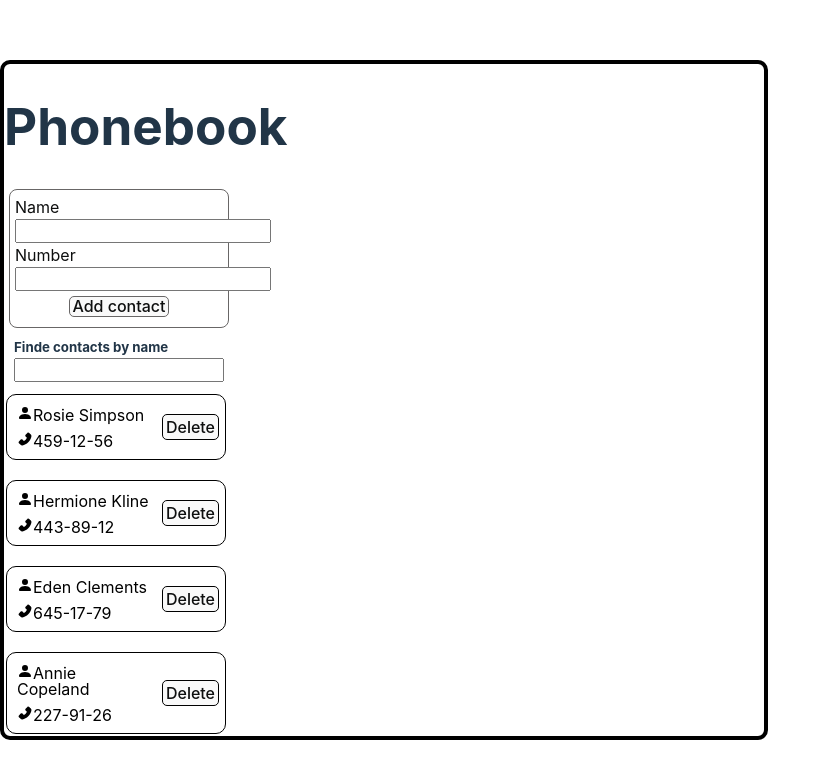
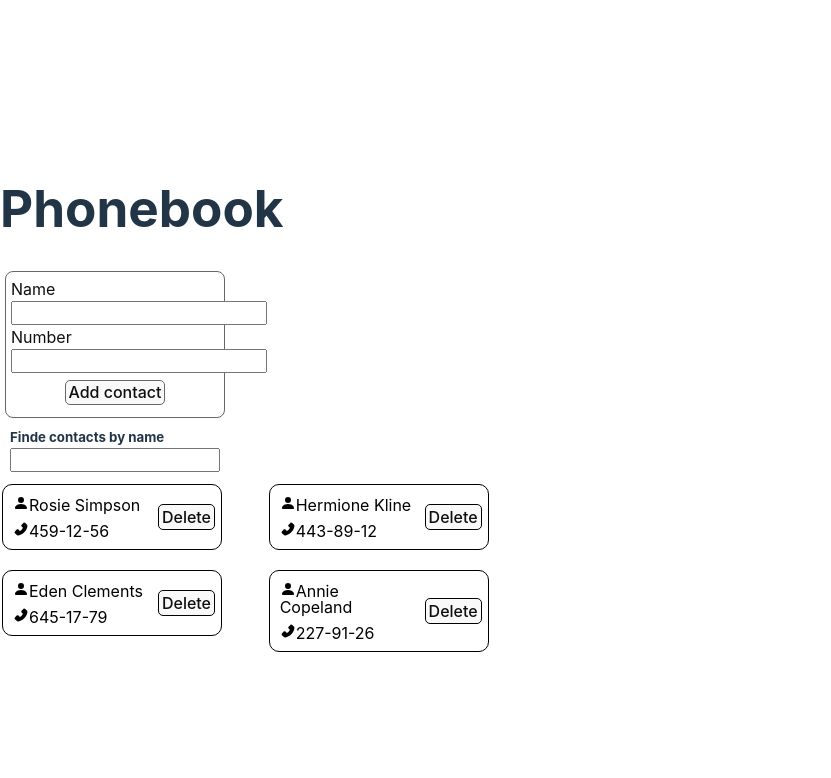
Before and after one commit to Olexandr-L45D/goit-react-hw-03, a React (Vite) app: page / in a window 1280 px wide. Shown: the top 778 px of the page, without its empty margins (0-831 px from the left). Built offline with nearby package versions, Linux system fonts and the light colour scheme.

Commit message:
add-style

```diff
--- a/package.json
+++ b/package.json
@@ -13,6 +13,7 @@
     "clsx": "^2.1.1",
     "formik": "^2.4.6",
     "modern-normalize": "^2.0.0",
+    "nanoid": "^5.0.7",
     "react": "^18.3.1",
     "react-dom": "^18.3.1",
     "react-icons": "^5.3.0",
--- a/src/components/App/App.module.css
+++ b/src/components/App/App.module.css
@@ -47,8 +47,6 @@
 .container {
   width: 100%;
   margin: 10px auto;
-  border: 4px solid rgb(0, 0, 0);
-  border-radius: 10px;
   background-color: #ffffff;
   overflow: hidden;
 }
@@ -64,9 +62,6 @@
   border: 1px solid rgb(104, 102, 102);
   color: rgb(14, 15, 15);
   display: flex;
-  /* flex-direction: column;
-    text-align: left;
-    align-items: left; */
 }
 
 .title {
@@ -80,12 +75,9 @@
   line-height: 1.5;
   font-weight: 500;
   list-style: none;
-  /* border: 1px solid rgb(104, 102, 102); */
   color: rgb(14, 15, 15);
   display: flex;
-  /* flex-direction: column;
-    text-align: left;
-    align-items: left; */
+
 }
 
 @media screen and (min-width: 375px) {
@@ -98,12 +90,10 @@
   .container {
     width: 768px;
   }
-
 }
 
 @media screen and (min-width: 1440px) {
   .container {
     width: 1440px;
-    margin: 20px auto;
   }
 }
--- a/src/components/ContactForm/ContactForm.jsx
+++ b/src/components/ContactForm/ContactForm.jsx
@@ -1,34 +1,58 @@
-// ContactForm
+import { nanoid } from 'nanoid'
 import css from "./ContactForm.module.css"
+import { Formik, Form, Field } from 'formik';
+import { useId } from "react";
+import * as Yup from "yup";
+import { ErrorMessage } from "formik";
 
-export default function ContactForm({ onAdd }) {
 
-    const handleSubmit = (evt) => {
-        evt.preventDefault();
+const FeedbackSchema = Yup.object().shape({
+    name: Yup.string().min(3, "Too Short!").max(50, "Too Long!").required("Required"),
+    number: Yup.string().min(3, "Too Short!").max(50, "Too Long!").required("Required")
+});
 
-        onAdd({
-            id: Date.now(),
-            name: evt.target.elements.name.value,
-            number: evt.target.elements.number.value,
-        })
-        evt.target.reset();
+export default function ContactForm() {
+    const nameFieldId = useId();
+    const numberFieldId = useId();
+    const handleSubmit = (values, actions) => {
+        console.log(values);
+        actions.resetForm();
     };
     return (
         <div className={css.item}>
-            <form onSubmit={handleSubmit}>
-                <p className={css.paragraf}>Name</p>
-                <input type="text" name="name" />
-                <p className={css.paragraf}>Number</p>
-                <input type="number" name="number" />
-                <div className={css.btn}>
-                    <button className={css.addContact} type="submit">Add contact</button>
-                </div>
-            </form>
+            <Formik initialValues={{
+                name: " ",
+                number: " "
+            }} onSubmit={handleSubmit} validationSchema={FeedbackSchema}>
+                <Form>
+
+                    <label htmlFor={nameFieldId} className={css.paragraf}>Name</label>
+                    <Field type="text" name="name" id={nameFieldId} />
+                    <ErrorMessage name="name" component="span" />
+                    <label htmlFor={numberFieldId} className={css.paragraf}>Number</label>
+                    <Field type="number" name="number" id={numberFieldId} />
+                    <ErrorMessage name="number" component="span" />
+                    <div className={css.btn}>
+                        <button className={css.addContact} type="submit">Add contact</button>
+                    </div>
+                </Form>
+
+            </Formik>
         </div>
     );
 };
 
-
+{/* <Field as="number" type="text" name="number" id={numberFieldId} /> */ }
+// const handleSubmit = (evt) => {
+//     evt.preventDefault();
+//     onAdd({
+//         id: id + nanoid(), name: evt.target.elements.name.value, number: evt.target.elements.number.value,
+//     }); evt.target.reset();
+// };
+// <form onSubmit={handleSubmit}>
+//     куди цю функцію onSubmit={handleSubmit}
+// </form>
+// id: Date.now(),
 // export default function LoginForm3() {
 //     const loginId = useId();
 //     const passwordId = useId();
--- a/src/components/ContactForm/ContactForm.module.css
+++ b/src/components/ContactForm/ContactForm.module.css
@@ -31,8 +31,8 @@
 .addContact {
     width: 100px;
     height: auto;
-    margin: 0px;
-    padding: 0px;
+    margin: 2px;
+    padding: 2px;
     border: 1px solid rgb(104, 102, 102);
     border-radius: 5px;
     color: rgb(14, 15, 15);
--- a/src/components/ContactList/ContactList.jsx
+++ b/src/components/ContactList/ContactList.jsx
@@ -1,5 +1,5 @@
 // ContactList
-// import FeedbackForm from "../Contact/Contact"
+import { nanoid } from 'nanoid'
 import css from './ContactList.module.css';
 import Contact from "../Contact/Contact"
 
@@ -7,10 +7,13 @@ export default function ContactList({ object, onDelete }) {
     return (
         <ul className={css.list}>
             {object.map((task) => (
-                <li className={css.item} key={task.id}>
+                <li className={css.item} key={nanoid()}>
+
                     <Contact obj={task} onDelete={onDelete} />
                 </li>
             ))}
         </ul>
     );
 }
+
+// key={task.id}>
--- a/src/components/ContactList/ContactList.module.css
+++ b/src/components/ContactList/ContactList.module.css
@@ -7,6 +7,34 @@
 }
 
 .item {
-    max-width: 600px;
+    width: 250px;
     list-style: none;
+
 }
+
+@media screen and (min-width: 768px) {
+    .list {
+        padding: 0px;
+        margin: 0px;
+        list-style: none;
+        display: flex;
+        flex-wrap: wrap;
+        flex-direction: row;
+        color: rgb(19, 20, 20);
+    }
+
+    .item {
+        width: 250px;
+        list-style: none;
+        width: calc((100% - 16px) / 3);
+    }
+}
+
+@media screen and (min-width: 900px) {
+
+    .item {
+        width: 250px;
+        list-style: none;
+        width: calc((100% - 16px) / 3);
+    }
+}
```
Also changed, not shown: src/components/Contact2/Contact2.jsx (deleted, +0 -50 lines), 1 other file (tests, documents, lock files or other folders).
